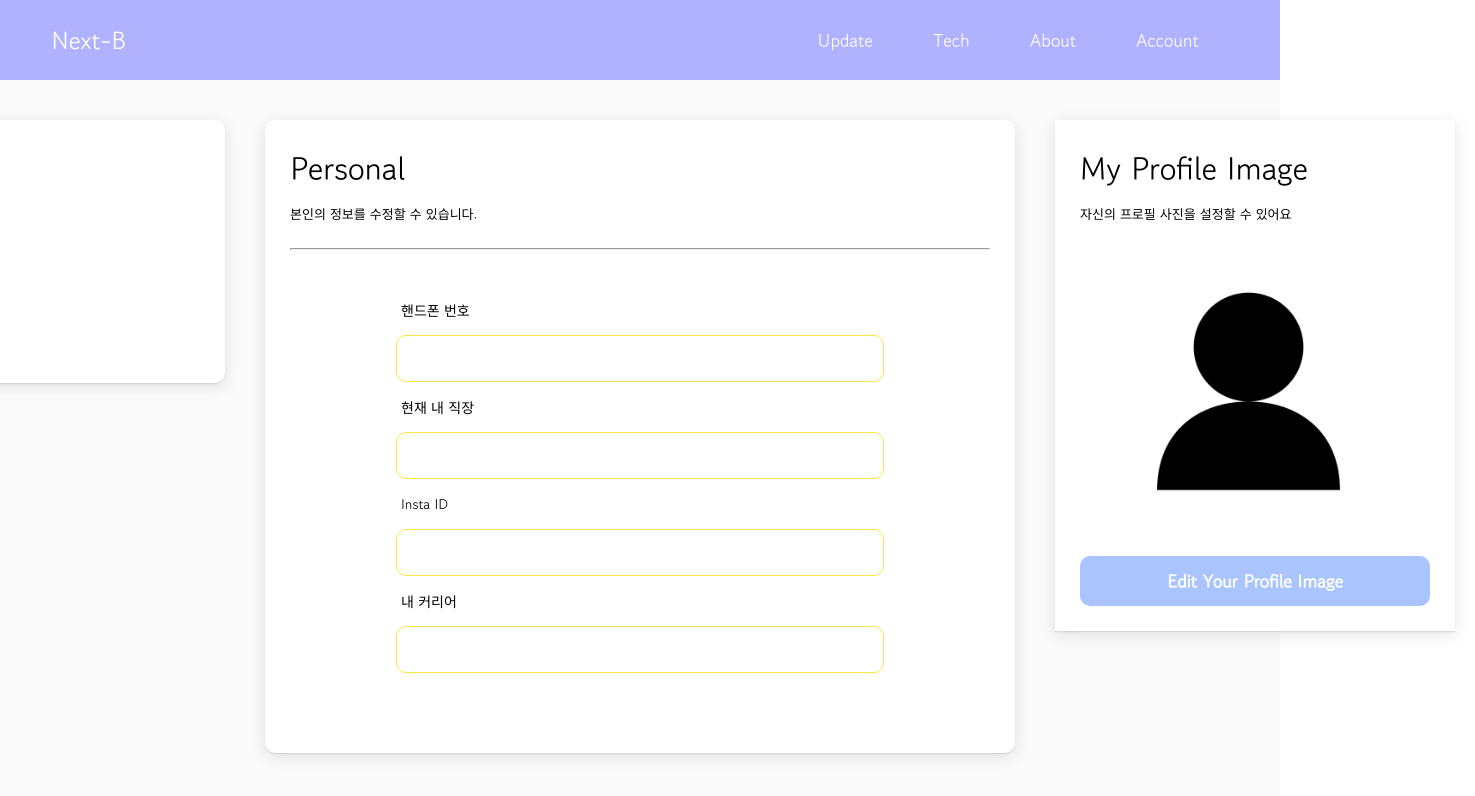
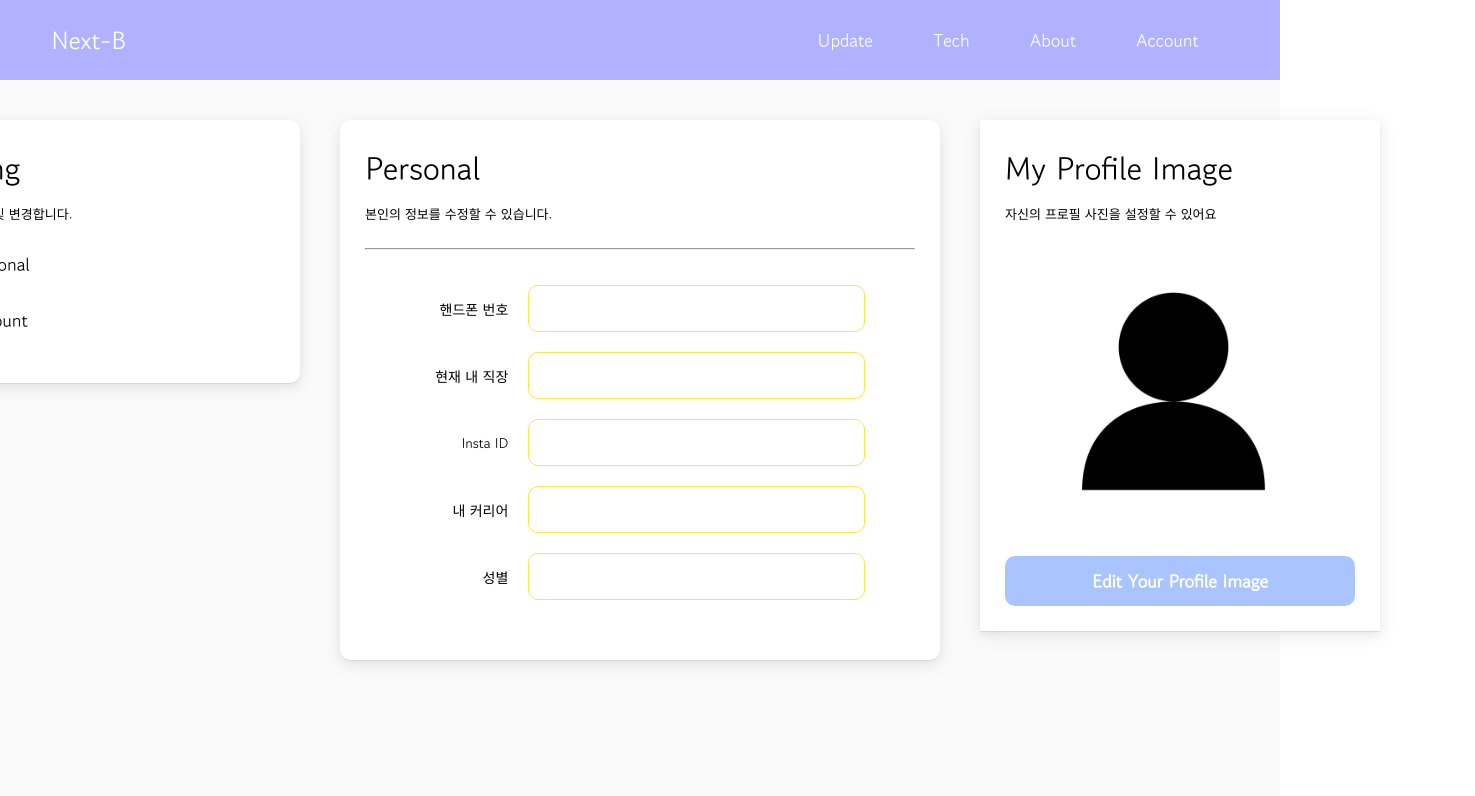
Before and after one commit to kimseonghyoek/NEXT-BLOG, a Next.js app in the folder Next-front/my-blog/: page /profile/setting in a window 1280 px wide. Shown: the top 796 px of the page, 1475 px wide, since content can reach past the window. Built offline with nearby package versions, Linux system fonts and the light colour scheme.

Commit message:
Update Profile Page and Create Components

```diff
--- a/Next-front/my-blog/components/Navbar/Header.js
+++ b/Next-front/my-blog/components/Navbar/Header.js
@@ -1,3 +1,4 @@
+import Link from "next/link";
 import React from "react";
 import styels from "../../styles/components/Navbar/Header.module.scss";
 import Item from "./Item.js";
@@ -7,17 +8,15 @@ const Header = () => {
   return (
     <div className={styels.navbar}>
       <span>
-        <h1>Next-B</h1>
+        <Link href="/">
+          <h1>Next-B</h1>
+        </Link>
       </span>
       <div>
         <ul>
-          {
-            NavItem.map((item, key) => {
-              return (
-                <Item title={item.name} link={item.link} key={key}/>
-              )
-            })
-          }
+          {NavItem.map((item, key) => {
+            return <Item title={item.name} link={item.link} key={key} />;
+          })}
         </ul>
       </div>
     </div>
--- /dev/null
+++ b/Next-front/my-blog/components/Setting/Profile.js
@@ -0,0 +1,24 @@
+import Image from "next/image";
+import React from "react";
+import styles from '../../styles/components/Setting/Profile.module.scss';
+
+const Profile = (props) => {
+  return (
+    <div className={styles.profile}>
+      <span>
+        <h1>My Profile Image</h1>
+        <p>자신의 프로필 사진을 설정할 수 있어요</p>
+      </span>
+      <div className={styles.image}>
+        <Image src={props.image} alt="" width={220} height={220} />
+      </div>
+      <button>Edit Your Profile Image</button>
+    </div>
+  );
+};
+
+Profile.defaultProps = {
+  image: "/guest.png"
+}
+
+export default Profile;
--- /dev/null
+++ b/Next-front/my-blog/components/Setting/SelectSet.js
@@ -0,0 +1,25 @@
+import React from 'react';
+import styles from '../../styles/components/Setting/SelectSet.module.scss'
+
+const SelectSet = () => {
+  return (
+    <div className={styles.setting_set}>
+    <span>
+      <h1>Setting</h1>
+      <p>계정을 설정 및 변경합니다.</p>
+    </span>
+    <div>
+      <ul>
+        <li>
+          <p>Personal</p>
+        </li>
+        <li>
+          <p>Account</p>
+        </li>
+      </ul>
+    </div>
+  </div>
+  )
+}
+
+export default SelectSet
--- a/Next-front/my-blog/package.json
+++ b/Next-front/my-blog/package.json
@@ -12,6 +12,7 @@
     "next": "12.3.1",
     "react": "18.2.0",
     "react-dom": "18.2.0",
+    "react-responsive": "^9.0.0",
     "react-router-dom": "^6.4.2",
     "sass": "^1.55.0"
   },
--- a/Next-front/my-blog/pages/profile/setting.js
+++ b/Next-front/my-blog/pages/profile/setting.js
@@ -1,29 +1,16 @@
 import React from "react";
 import styles from "../../styles/Setting.module.scss";
 import Header from "../../components/Navbar/Header";
-import Image from 'next/image'
+import Image from "next/image";
+import SelectSet from "../../components/Setting/SelectSet";
+import Profile from "../../components/Setting/Profile";
 
 const Setting = () => {
   return (
     <div className={styles.set}>
       <Header />
       <div className={styles.row_set}>
-        <div className={styles.setting_set}>
-          <span>
-            <h1>Setting</h1>
-            <p>계정을 설정 및 변경합니다.</p>
-          </span>
-          <div>
-            <ul>
-              <li>
-                <p>Personal</p>
-              </li>
-              <li>
-                <p>Account</p>
-              </li>
-            </ul>
-          </div>
-        </div>
+        <SelectSet />
 
         <div className={styles.mainContent}>
           <span>
@@ -48,19 +35,13 @@ const Setting = () => {
               <label>내 커리어</label>
               <input placeholder="" />
             </div>
+            <div className={styles.inputs}>
+              <label>성별</label>
+              <input placeholder="" />
+            </div>
           </div>
         </div>
-
-        <div className={styles.profile}>
-          <span>
-            <h1>My Profile Image</h1>
-            <p>자신의 프로필 사진을 설정할 수 있어요</p>
-          </span>
-          <div className={styles.image}>
-            <Image src="/guest.png" alt="" width={220} height={220}/>
-          </div>
-          <button>Edit Your Profile Image</button>
-        </div>
+        <Profile/>
       </div>
     </div>
   );
--- a/Next-front/my-blog/styles/Setting.module.scss
+++ b/Next-front/my-blog/styles/Setting.module.scss
@@ -29,38 +29,9 @@
   flex-direction: row;
 }
 
-.setting_set {
-  margin: 0rem 2rem 0rem 2rem;
-  width: 40rem;
-  height: fit-content;
-  padding: 2.5rem;
-  border-radius: 10px;
-  box-shadow: 0 1px 1px 0 rgba(133, 133, 133, 0.2),
-    0 4px 14px 0 rgba(116, 116, 116, 0.19);
-  background-color: white;
-
-  ul {
-    padding-left: 2rem;
-  }
-
-  li {
-    list-style: none;
-    font-size: 1.8rem;
-    padding: 1.5rem 2rem 1.5rem 2rem;
-
-    p {
-      margin: 0%;
-    }
-  }
-
-  li:hover {
-    background-color: #f0f0f0;
-  }
-}
-
 .mainContent {
   margin: 0rem 2rem 0rem 2rem;
-  width: 75rem;
+  width: 60rem;
   background-color: white;
   box-shadow: 0 1px 1px 0 rgba(133, 133, 133, 0.2),
     0 4px 14px 0 rgba(116, 116, 116, 0.19);
@@ -82,7 +53,7 @@
   }
 
   .forms {
-    margin: 4.5rem;
+    margin: 2.5rem;
     display: flex;
     flex-direction: column;
     justify-content: center;
@@ -90,43 +61,20 @@
   }
 
   .inputs {
-    width: 80%;
+    width: 90%;
     justify-content: center;
     display: flex;
-    flex-direction: column;
+    flex-direction: row;
+    align-items: center;
+
+    label {
+      width: 14rem;
+      text-align: end;
+      padding: 0rem 2rem 0rem 2rem;
+    }
 
     input {
       justify-content: center;
     }
   }
 }
-
-.profile {
-  margin: 0rem 2rem 0rem 2rem;
-  padding: 2.5rem;
-  width: 40rem;
-  height: fit-content;
-  display: flex;
-  flex-direction: column;
-  background-color: white;
-  box-shadow: 0 1px 1px 0 rgba(133, 133, 133, 0.2),
-  0 4px 14px 0 rgba(116, 116, 116, 0.19);
-
-  .image {
-    padding: 5rem;
-    width: 100%;
-    justify-content: center;
-    display: flex;
-  }
-
-  button {
-    height: 5rem;
-    border-radius: 10px;
-    border: none;
-    font-family: "Gowun Dodum", sans-serif;
-    font-weight: bold;
-    background-color: #AAC4FF;
-    color: white;
-    font-size: 1.8rem;
-  }
-}
--- /dev/null
+++ b/Next-front/my-blog/styles/components/Setting/Profile.module.scss
@@ -0,0 +1,29 @@
+.profile {
+  margin: 0rem 2rem 0rem 2rem;
+  padding: 2.5rem;
+  width: 40rem;
+  height: fit-content;
+  display: flex;
+  flex-direction: column;
+  background-color: white;
+  box-shadow: 0 1px 1px 0 rgba(133, 133, 133, 0.2),
+  0 4px 14px 0 rgba(116, 116, 116, 0.19);
+
+  .image {
+    padding: 5rem;
+    width: 100%;
+    justify-content: center;
+    display: flex;
+  }
+
+  button {
+    height: 5rem;
+    border-radius: 10px;
+    border: none;
+    font-family: "Gowun Dodum", sans-serif;
+    font-weight: bold;
+    background-color: #AAC4FF;
+    color: white;
+    font-size: 1.8rem;
+  }
+}
--- /dev/null
+++ b/Next-front/my-blog/styles/components/Setting/SelectSet.module.scss
@@ -0,0 +1,28 @@
+.setting_set {
+  margin: 0rem 2rem 0rem 2rem;
+  width: 40rem;
+  height: fit-content;
+  padding: 2.5rem;
+  border-radius: 10px;
+  box-shadow: 0 1px 1px 0 rgba(133, 133, 133, 0.2),
+    0 4px 14px 0 rgba(116, 116, 116, 0.19);
+  background-color: white;
+
+  ul {
+    padding-left: 2rem;
+  }
+
+  li {
+    list-style: none;
+    font-size: 1.8rem;
+    padding: 1.5rem 2rem 1.5rem 2rem;
+
+    p {
+      margin: 0%;
+    }
+  }
+
+  li:hover {
+    background-color: #f0f0f0;
+  }
+}
```
Also changed, not shown: 2 other files (tests, documents, lock files or other folders).
